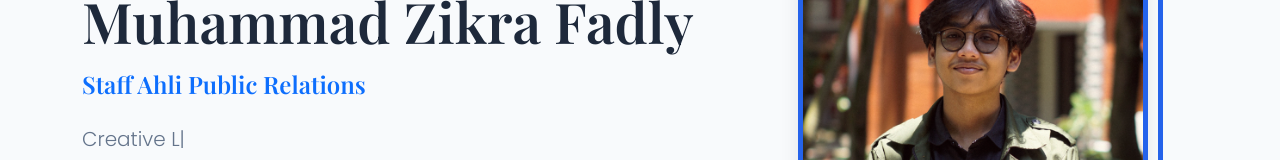
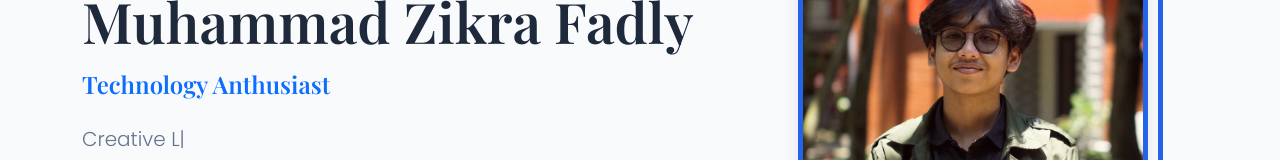
Before and after one commit to Zikra2244/Portofolio, a website: page public/index.html in a window 1280 px wide. Shown: the part 341-501 px from the top of the page. Drawn offline with nearby package versions, Linux system fonts and the light colour scheme.

Commit message:
Fixed pages

```diff
--- a/public/index.html
+++ b/public/index.html
@@ -46,7 +46,7 @@
                 <div class="col-lg-7" data-aos="fade-right">
                     <p class="lead mb-2">Halo, Saya</p>
                     <h1 class="mb-3">Muhammad Zikra Fadly</h1>
-                    <h3 class="text-primary mb-4">Staff Ahli Public Relations</h3>
+                    <h3 class="text-primary mb-4">Technology Anthusiast</h3>
                     <p class="lead mb-4"><span id="typed"></span></p>
                     <div class="hero-btns">
                         <a href="#contact" class="btn btn-primary btn-lg">Hubungi Saya</a>
```
